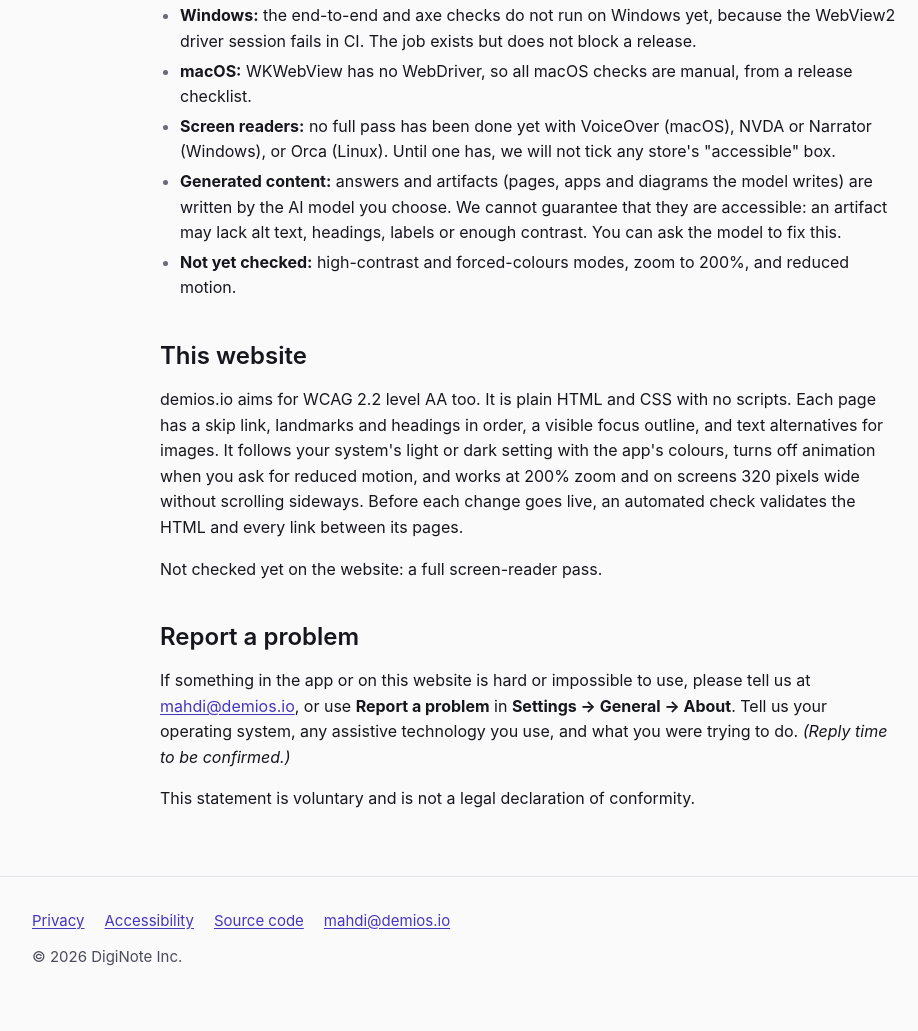
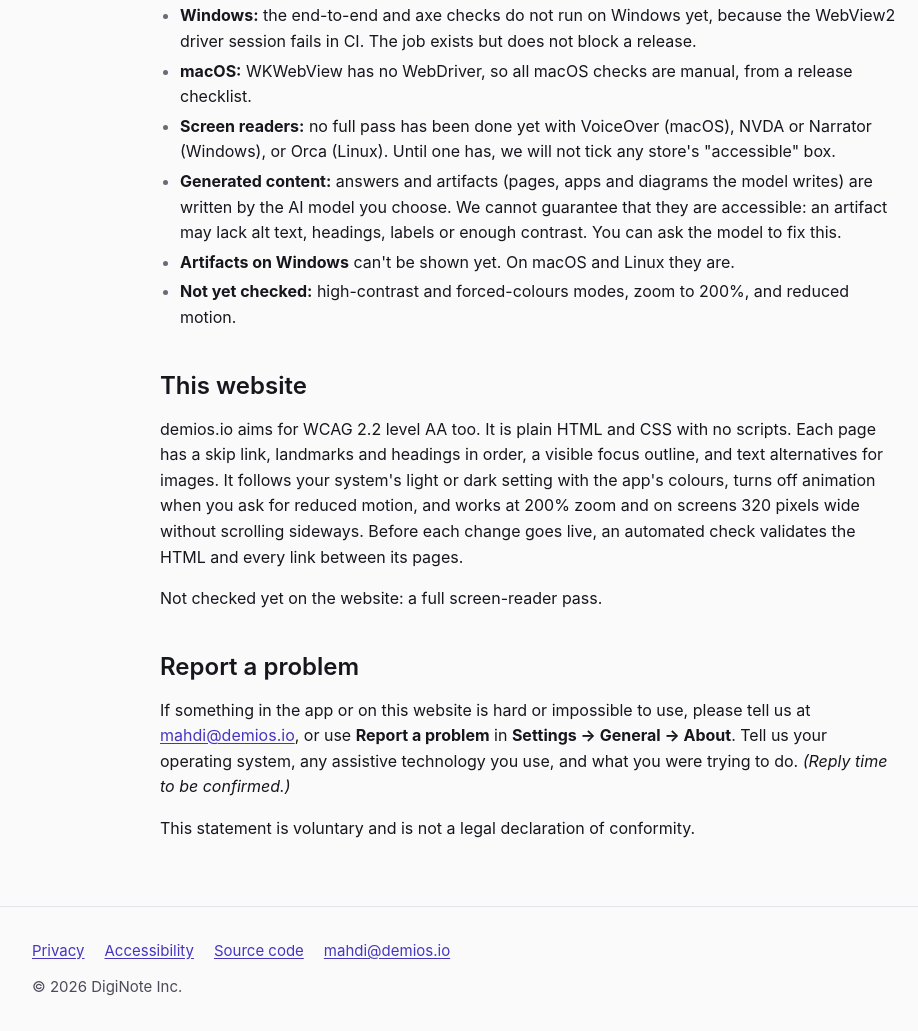
Before and after one commit to mimshavandi/demios-landing, a plain HTML site: page site/accessibility/index.html in a window 1280 px wide. Shown: the part 1608-2639 px from the top of the page, without its empty margins (112-1030 px from the left). Before the commit the page ends 2609 px from the top, so only its background shows below. Drawn offline with Linux system fonts and the light colour scheme.

Commit message:
T-WEB-04: take the accessibility gap from PR 31's current text
Add "Artifacts on Windows can't be shown yet" where the links gap was,
so the site's known gaps match the PR 31 draft exactly.

Co-Authored-By: Claude Opus 5.5 <noreply@anthropic.com>

```diff
--- a/site/accessibility/index.html
+++ b/site/accessibility/index.html
@@ -87,6 +87,7 @@
       <li><strong>macOS:</strong> WKWebView has no WebDriver, so all macOS checks are manual, from a release checklist.</li>
       <li><strong>Screen readers:</strong> no full pass has been done yet with VoiceOver (macOS), NVDA or Narrator (Windows), or Orca (Linux). Until one has, we will not tick any store's "accessible" box.</li>
       <li><strong>Generated content:</strong> answers and artifacts (pages, apps and diagrams the model writes) are written by the AI model you choose. We cannot guarantee that they are accessible: an artifact may lack alt text, headings, labels or enough contrast. You can ask the model to fix this.</li>
+      <li><strong>Artifacts on Windows</strong> can't be shown yet. On macOS and Linux they are.</li>
       <li><strong>Not yet checked:</strong> high-contrast and forced-colours modes, zoom to 200%, and reduced motion.</li>
     </ul>
 
```
